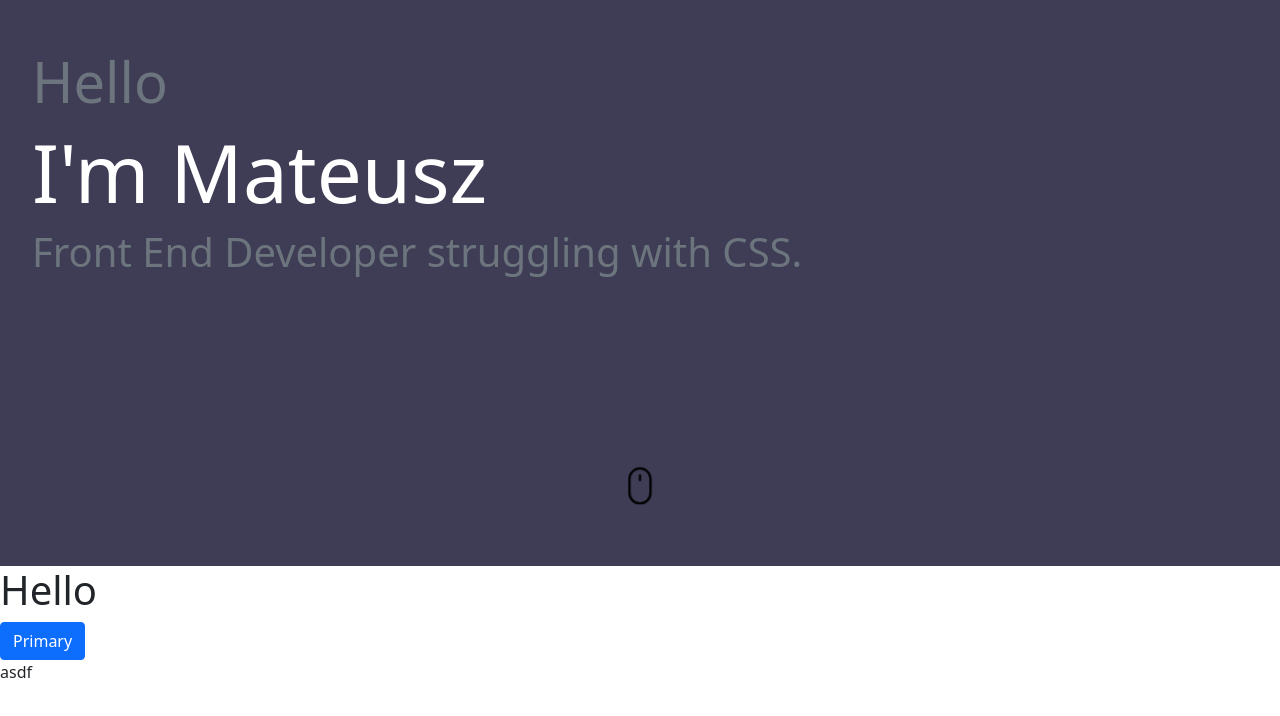
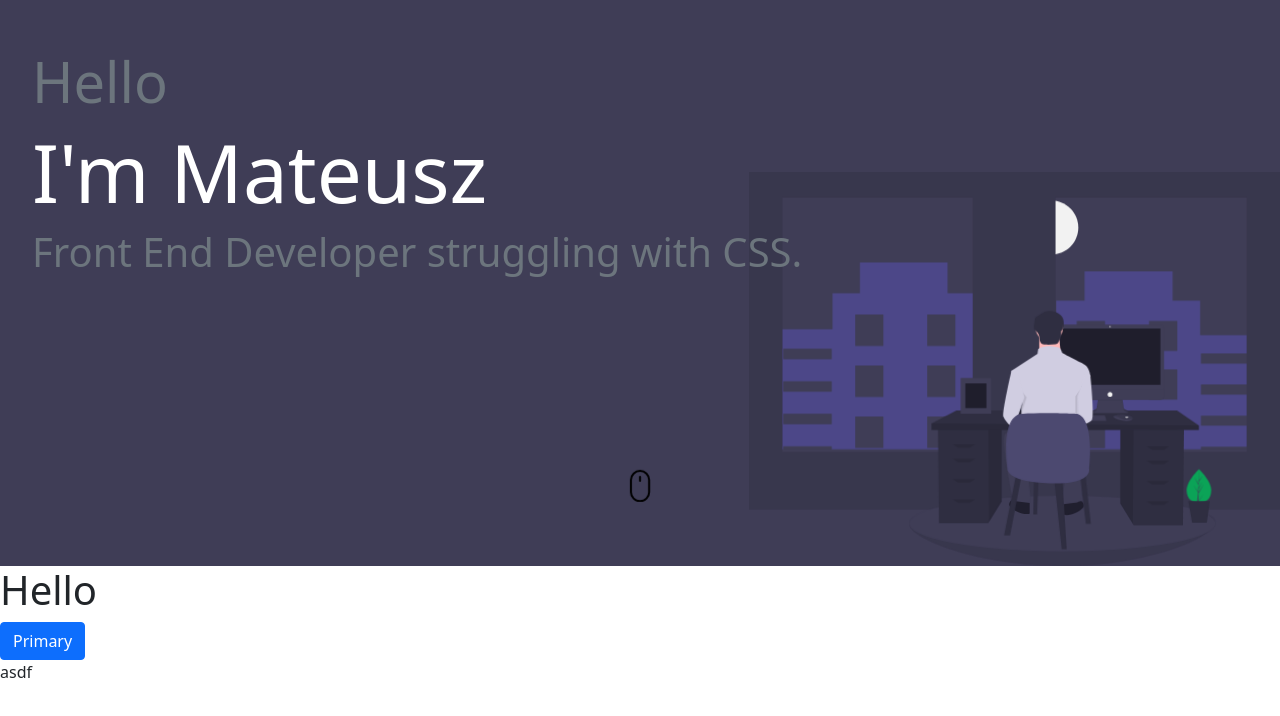
Before and after one commit to ragtam/mgk, a Svelte app: page / in a window 1280 px wide. Shown: the part 234-950 px from the top of the page. Built offline with nearby package versions, Linux system fonts and the light colour scheme.

Commit message:
another changes

```diff
--- a/src/home-screen/Home.svelte
+++ b/src/home-screen/Home.svelte
@@ -13,7 +13,7 @@
 </script>
 
 <div class="home">
-	<div class="leading-text rellax" data-rellax-speed="-3">
+	<div class="leading-text rellax align-self-start align-self-lg-center my-4" data-rellax-speed="-3">
 		<h1 class="display-4 text-muted">Hello</h1>
 		<h1 class="display-1 text-white">I'm Mateusz</h1>
 		<h1 class="display-6 text-secondary">Front End Developer struggling with CSS.</h1>
@@ -41,7 +41,6 @@
 		left: 0;
 		margin-left: 2rem;
 		margin-right: 2rem;
-		align-self: center;
 	}
 
 	.mouse-icon {
@@ -53,7 +52,7 @@
 		margin: 0 auto;
 		margin-bottom: 4rem;
 
-		animation: animate-mouse-icon 1s linear 1s infinite alternate;
+		animation: animate-mouse-icon 0.8s linear 1s infinite alternate;
 	}
 
 	@keyframes animate-mouse-icon {
--- a/src/home-screen/Man-Behind-The-Desk.svelte
+++ b/src/home-screen/Man-Behind-The-Desk.svelte
@@ -1,4 +1,4 @@
-<svg style="max-height: 100vh;" viewBox="0 0 1134 854" fill="none" xmlns="http://www.w3.org/2000/svg">
+<svg viewBox="0 0 1134 854" fill="none" xmlns="http://www.w3.org/2000/svg">
 	<g clip-path="url(#clip0)">
 		<path class="rellax" data-rellax-speed="-5" d="M0 11.5H1134V733.5H0V11.5Z" fill="#3F3D56" />
 		<path
@@ -387,3 +387,13 @@
 		</clipPath>
 	</defs>
 </svg>
+
+<style>
+	svg {
+		width: auto;
+		height: auto;
+
+		max-height: 85vh;
+		min-height: 50vh;
+	}
+</style>
```
